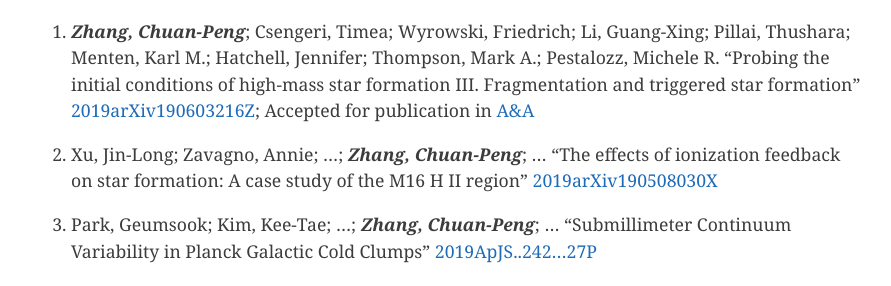
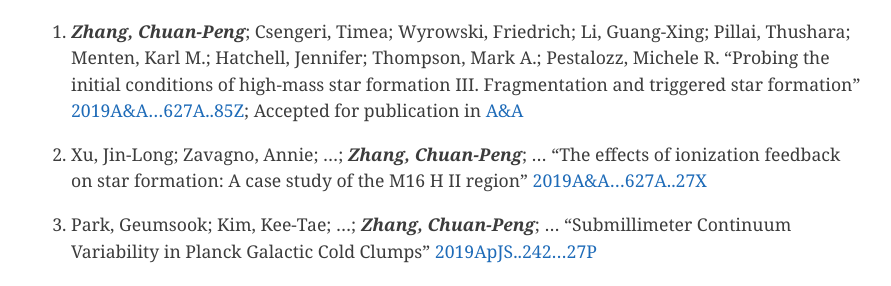
Before and after one commit to zcp521/zcp521.github.io, a Jekyll site: the page built from pub.md, in a window 1280 px wide and 900 px high, scrolled down 555 px. Shown: the part 162-448 px from the top of the window, without its empty margins (193-1084 px from the left). Built offline with Jekyll 4.4.1, drawn with Linux system fonts in a browser that asks for light colours.

Commit message:
Update pub.md

```diff
--- a/pub.md
+++ b/pub.md
@@ -16,12 +16,12 @@
 
 36. ***Zhang, Chuan-Peng***; Csengeri, Timea; Wyrowski, Friedrich; Li, Guang-Xing; Pillai, Thushara; Menten, Karl M.; Hatchell, Jennifer; Thompson, Mark A.; Pestalozz, Michele R.
 	"Probing the initial conditions of high-mass star formation III. Fragmentation and triggered star formation"
-	[2019arXiv190603216Z](http://adsabs.harvard.edu/abs/2019arXiv190603216Z);
+	[2019A&A...627A..85Z](http://adsabs.harvard.edu/abs/2019A&A...627A..85Z);
 	Accepted for publication in [A&A]({{site.baseurl}}/pub/PdBI-continuum.pdf)
 
 35. Xu, Jin-Long; Zavagno, Annie; ...; ***Zhang, Chuan-Peng***; ...
 	"The effects of ionization feedback on star formation: A case study of the M16 H II region"
-	[2019arXiv190508030X](http://adsabs.harvard.edu/abs/2019arXiv190508030X)
+	[2019A&A...627A..27X](http://adsabs.harvard.edu/abs/2019A&A...627A..27X)
 
 34. Park, Geumsook; Kim, Kee-Tae; ...; ***Zhang, Chuan-Peng***; ...
 	"Submillimeter Continuum Variability in Planck Galactic Cold Clumps"
```
